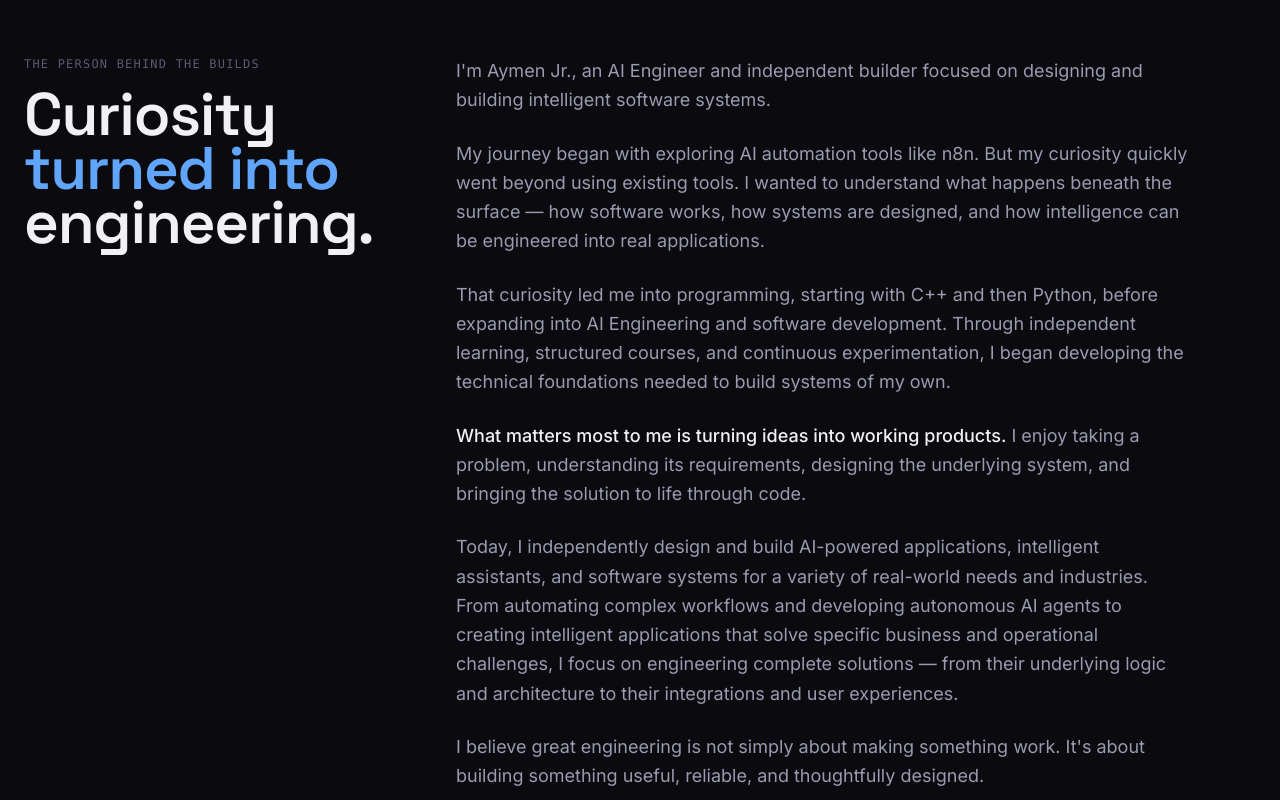
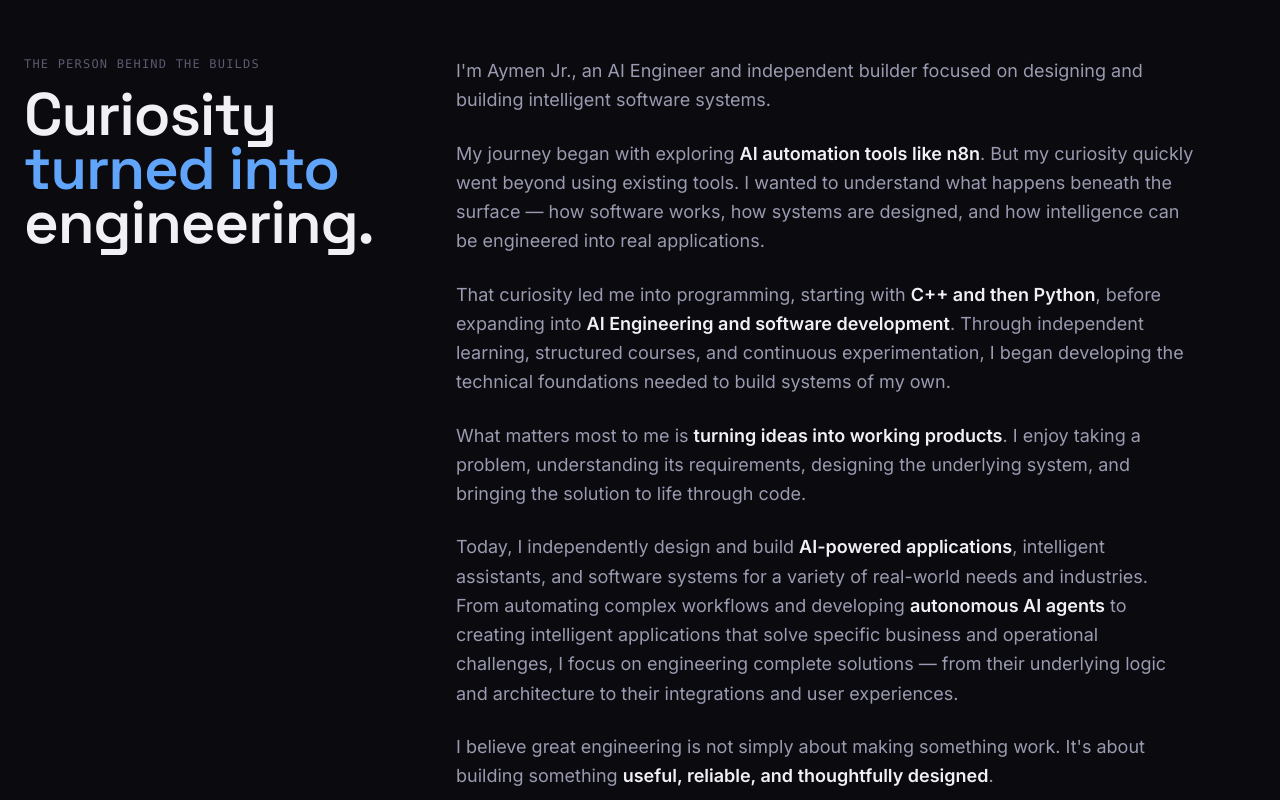
Before and after one commit to aymenfoot/aymenjr-portfolio, a Next.js app: page / in a window 1280 px wide. Shown: the part 840-1640 px from the top of the page. Built offline with nearby package versions, Linux system fonts and the light colour scheme.

Commit message:
Add subtle semibold emphasis to key phrases in About biography

```diff
--- a/src/components/About.tsx
+++ b/src/components/About.tsx
@@ -19,32 +19,32 @@ export default function About() {
               intelligent software systems.
             </p>
             <p>
-              My journey began with exploring AI automation tools like n8n. But my curiosity quickly went
+              My journey began with exploring <span className="font-semibold text-[var(--text)]">AI automation tools like n8n</span>. But my curiosity quickly went
               beyond using existing tools. I wanted to understand what happens beneath the surface — how
               software works, how systems are designed, and how intelligence can be engineered into real
               applications.
             </p>
             <p>
-              That curiosity led me into programming, starting with C++ and then Python, before expanding
-              into AI Engineering and software development. Through independent learning, structured
+              That curiosity led me into programming, starting with <span className="font-semibold text-[var(--text)]">C++ and then Python</span>, before expanding
+              into <span className="font-semibold text-[var(--text)]">AI Engineering and software development</span>. Through independent learning, structured
               courses, and continuous experimentation, I began developing the technical foundations needed
               to build systems of my own.
             </p>
             <p>
-              <span className="text-[var(--text)] font-medium">What matters most to me is turning ideas into working products.</span> I enjoy taking a problem,
+              What matters most to me is <span className="text-[var(--text)] font-semibold">turning ideas into working products</span>. I enjoy taking a problem,
               understanding its requirements, designing the underlying system, and bringing the solution to
               life through code.
             </p>
             <p>
-              Today, I independently design and build AI-powered applications, intelligent assistants, and
+              Today, I independently design and build <span className="font-semibold text-[var(--text)]">AI-powered applications</span>, intelligent assistants, and
               software systems for a variety of real-world needs and industries. From automating complex
-              workflows and developing autonomous AI agents to creating intelligent applications that solve
+              workflows and developing <span className="font-semibold text-[var(--text)]">autonomous AI agents</span> to creating intelligent applications that solve
               specific business and operational challenges, I focus on engineering complete solutions —
               from their underlying logic and architecture to their integrations and user experiences.
             </p>
             <p>
               I believe great engineering is not simply about making something work. It&apos;s about building
-              something useful, reliable, and thoughtfully designed.
+              something <span className="font-semibold text-[var(--text)]">useful, reliable, and thoughtfully designed</span>.
             </p>
           </div>
         </div>
```
